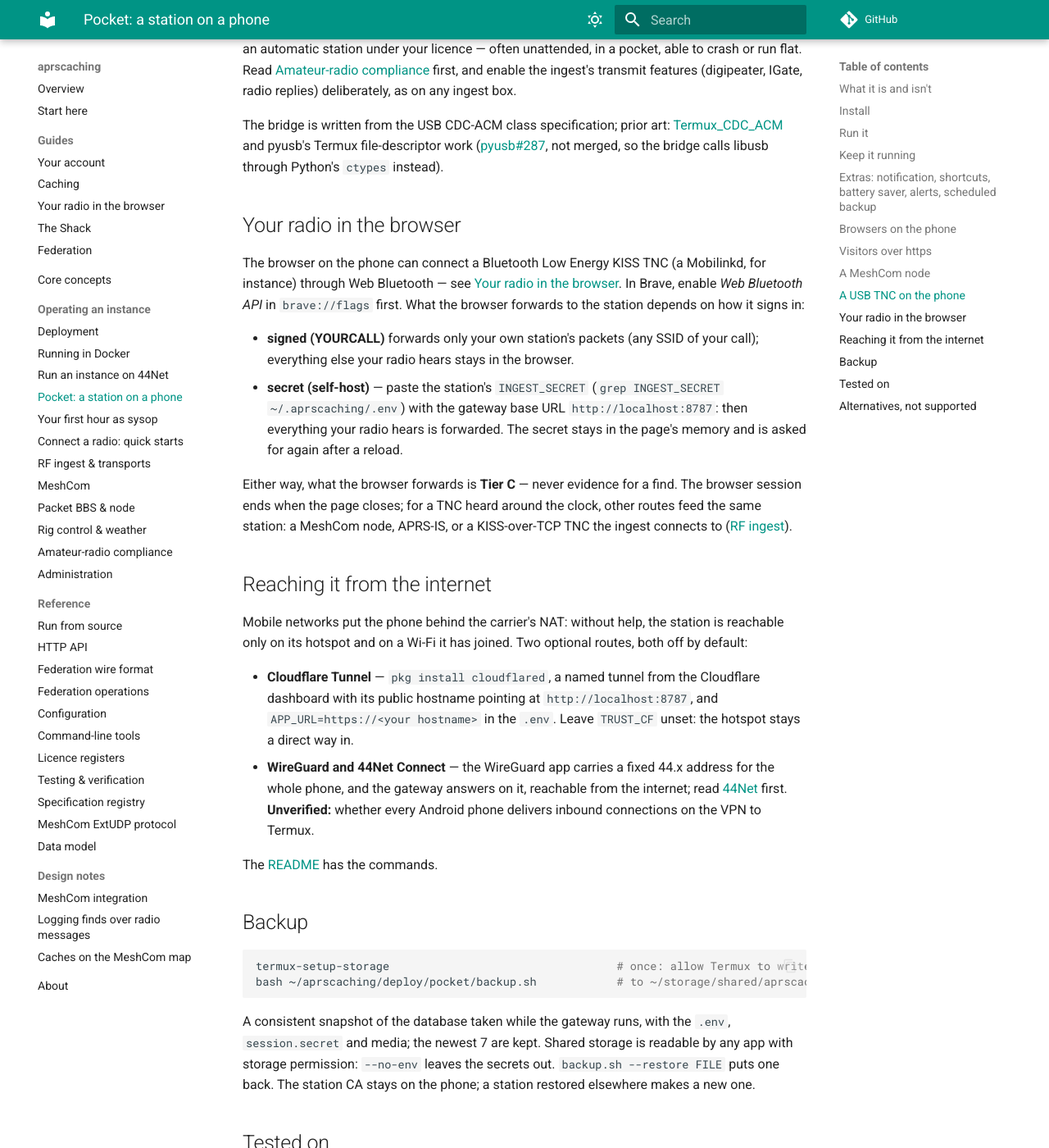
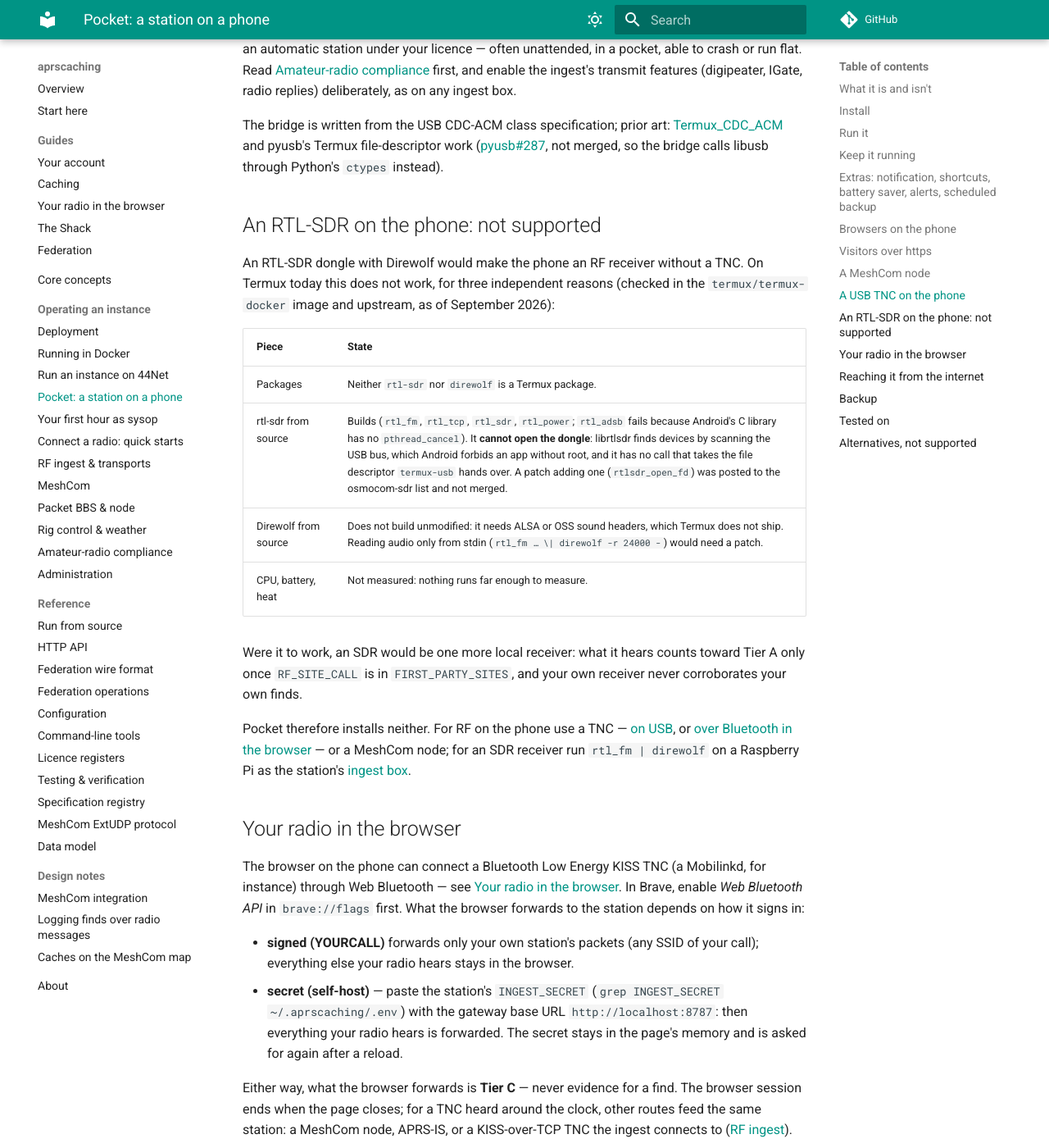
Before and after one commit to apachler/aprscaching, an MkDocs documentation site: the page built from docs/operate/pocket.md, in a window 1280 px wide and 1400 px high, scrolled down 6464 px. Shown: the whole window at 82% size. Built offline with MkDocs 1.6.1 and Material for MkDocs 9.7.7, drawn with Linux system fonts in a browser that asks for light colours; comment, search, counter and statistics services are not loaded.

Commit message:
docs(pocket): RTL-SDR on the phone is not supported (#114)
Timeboxed spike for PKX-08 (G5, report only). In termux/termux-docker
x86_64, September 2026:
- neither rtl-sdr nor direwolf is a Termux package;
- rtl-sdr builds from source (rtl_fm, rtl_tcp, rtl_sdr, rtl_power;
  rtl_adsb fails on the missing pthread_cancel) but cannot open a dongle
  from the termux-usb file descriptor (no rtlsdr_open_fd upstream);
- direwolf fails to configure/build without ALSA or OSS headers.
CPU, battery and heat were not measured since nothing runs.

The Pocket guide records the result and the alternatives; TODO.md gains
watch items for an SDR on Pocket and for FTDI/CP210x/CH340 TNCs.

Signed-off-by: Andreas Pachler <apachler@paan-systems.com>

```diff
--- a/docs/operate/pocket.md
+++ b/docs/operate/pocket.md
@@ -227,6 +227,26 @@
 and pyusb's Termux file-descriptor work ([pyusb#287](https://github.com/pyusb/pyusb/pull/287), not merged, so
 the bridge calls libusb through Python's `ctypes` instead).
 
+## An RTL-SDR on the phone: not supported
+
+An RTL-SDR dongle with Direwolf would make the phone an RF receiver without a TNC. On Termux today this
+does not work, for three independent reasons (checked in the `termux/termux-docker` image and upstream, as
+of September 2026):
+
+| Piece | State |
+|---|---|
+| Packages | Neither `rtl-sdr` nor `direwolf` is a Termux package. |
+| rtl-sdr from source | Builds (`rtl_fm`, `rtl_tcp`, `rtl_sdr`, `rtl_power`; `rtl_adsb` fails because Android's C library has no `pthread_cancel`). It **cannot open the dongle**: librtlsdr finds devices by scanning the USB bus, which Android forbids an app without root, and it has no call that takes the file descriptor `termux-usb` hands over. A patch adding one (`rtlsdr_open_fd`) was posted to the osmocom-sdr list and not merged. |
+| Direwolf from source | Does not build unmodified: it needs ALSA or OSS sound headers, which Termux does not ship. Reading audio only from stdin (`rtl_fm … \| direwolf -r 24000 -`) would need a patch. |
+| CPU, battery, heat | Not measured: nothing runs far enough to measure. |
+
+Were it to work, an SDR would be one more local receiver: what it hears counts toward Tier A only once
+`RF_SITE_CALL` is in `FIRST_PARTY_SITES`, and your own receiver never corroborates your own finds.
+
+Pocket therefore installs neither. For RF on the phone use a TNC — [on USB](#a-usb-tnc-on-the-phone), or
+[over Bluetooth in the browser](#your-radio-in-the-browser) — or a MeshCom node; for an SDR receiver run
+`rtl_fm | direwolf` on a Raspberry Pi as the station's [ingest box](rf-ingest.md).
+
 ## Your radio in the browser
 
 The browser on the phone can connect a Bluetooth Low Energy KISS TNC (a Mobilinkd, for instance) through Web
```
Also changed, not shown: TODO.md (+7 -0 lines).
